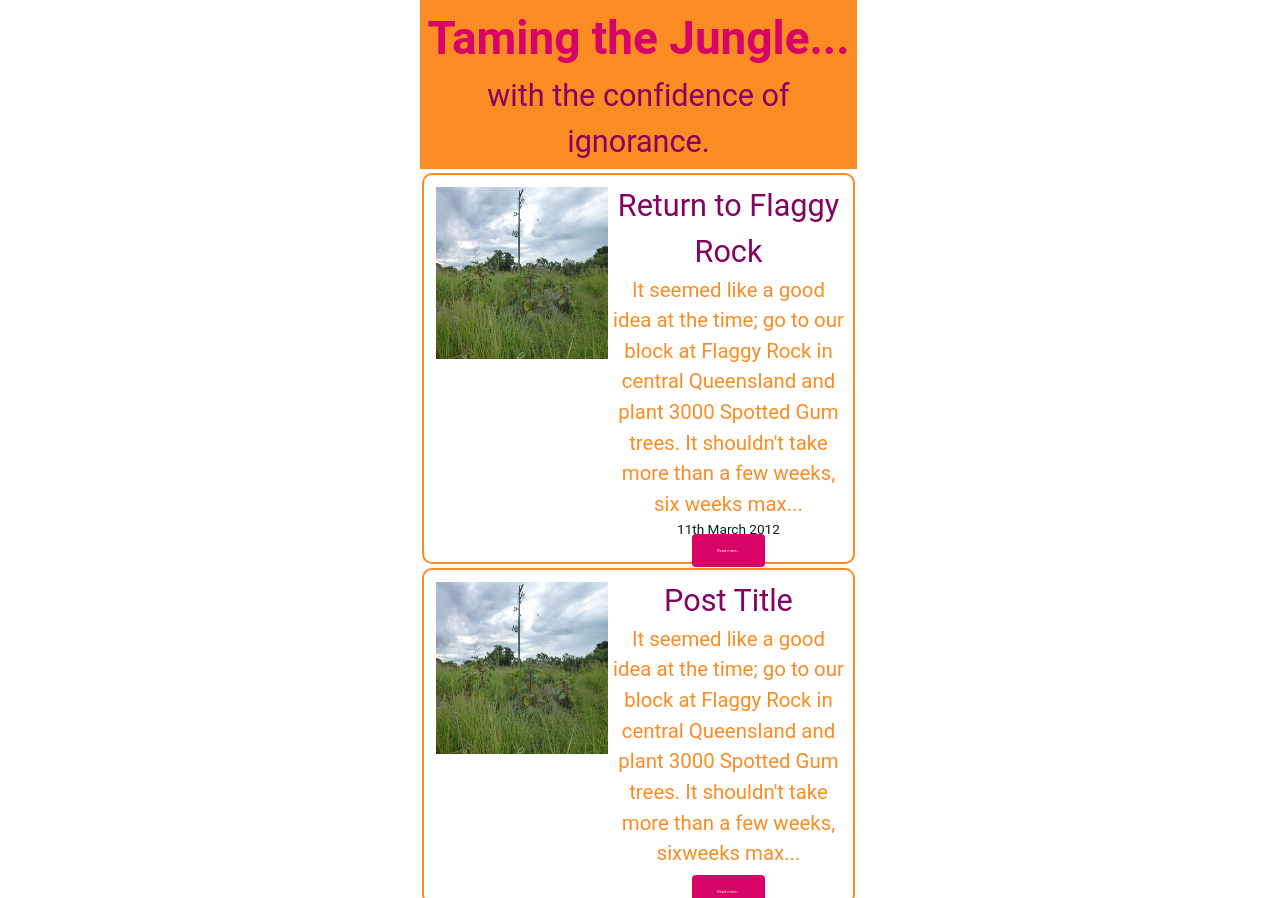
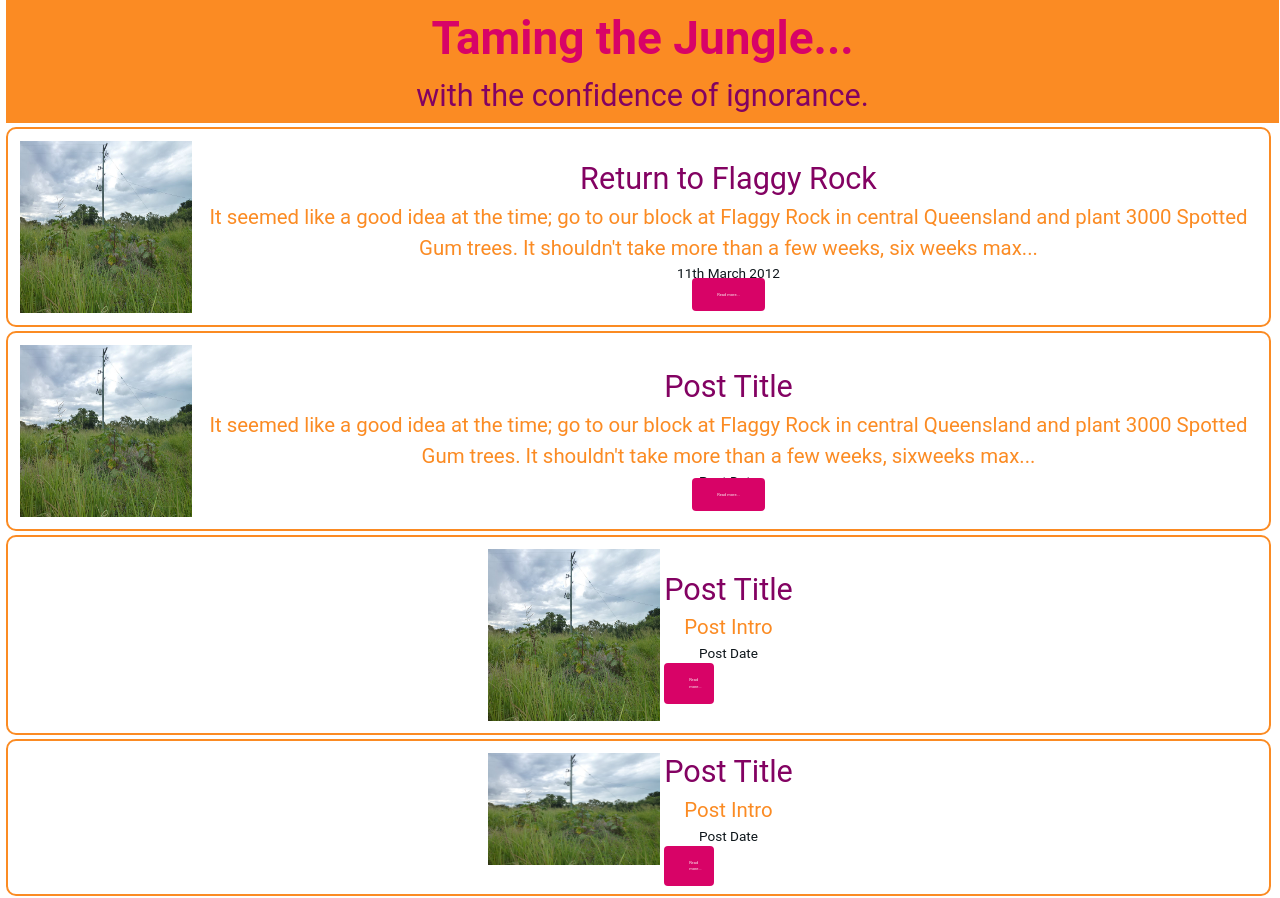
Before and after one commit to thefoxboxman/Blog_Taming_The_Jungle, a plain HTML site: page index.html in a window 1280 px wide. Shown: the top 898 px of the page. Drawn offline with Linux system fonts and the light colour scheme; files whose address does not match are found by name.

Commit message:
body with issue not fixed yet

```diff
--- a/global.css
+++ b/global.css
@@ -156,7 +156,7 @@ body {
 	/* body font family light(100), regular(400), bold(700) */
 	font-family: 'Roboto', sans-serif;
 	font-size: var(--s-3);
-	max-width: 80%;
+
 	margin: auto;
 	/* body layout */
 	min-height: 100vh;
@@ -171,7 +171,7 @@ body {
 	box-sizing: content-box;
 	margin-inline: auto;
 	text-align: center;
-	max-inline-size: var(--measure);
+	/* max-inline-size: var(--measure); */
 	display: flex;
 	flex-direction: column;
 	align-items: center;
```
